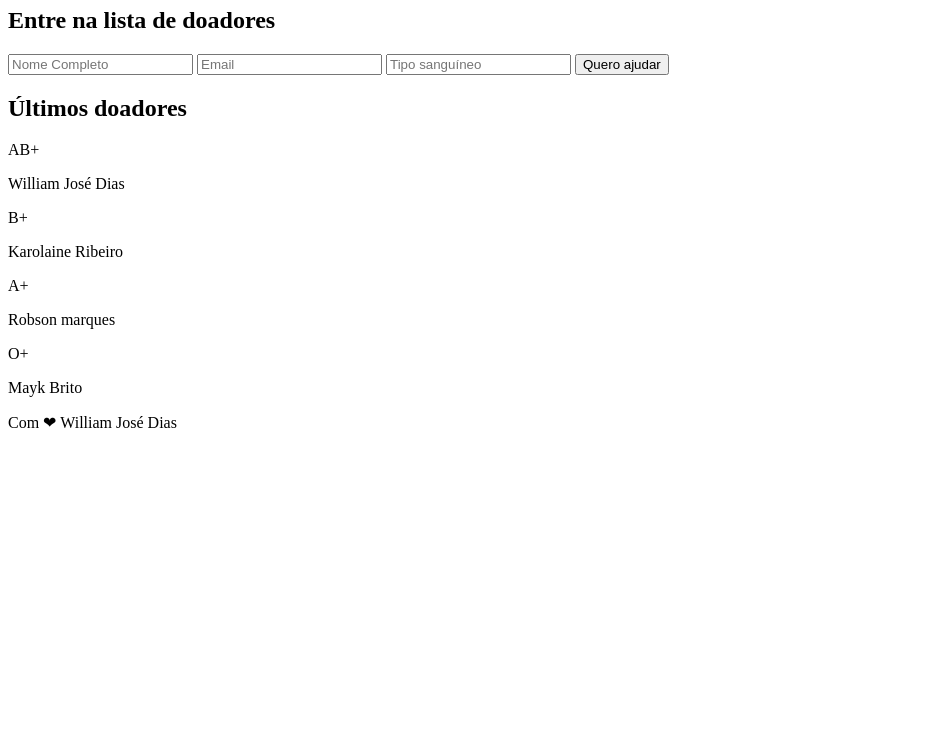
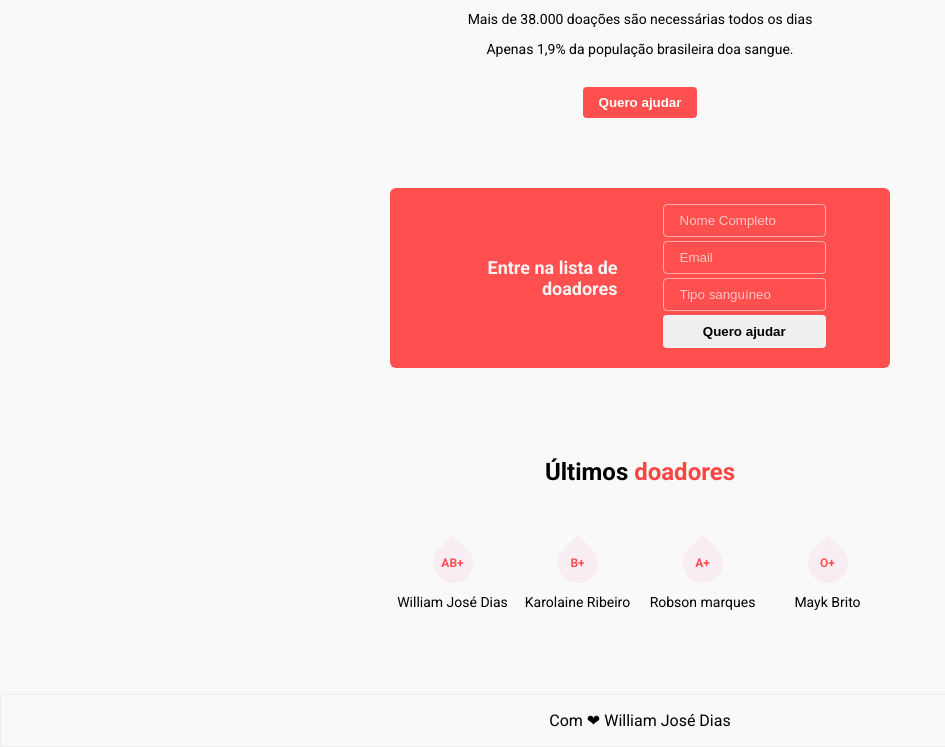
Before and after one commit to WilliamWJD/Doe, a plain HTML site: page index.html in a window 1280 px wide. Shown: the part 263-1010 px from the top of the page, without its empty margins (0-945 px from the left). Before the commit the page ends 800 px from the top, so only its background shows below. Drawn offline with Linux system fonts and the light colour scheme.

Commit message:
Estilizando a página

```diff
--- a/index.html
+++ b/index.html
@@ -5,12 +5,14 @@
     <meta charset="UTF-8">
     <meta name="viewport" content="width=device-width, initial-scale=1.0">
     <meta http-equiv="X-UA-Compatible" content="ie=edge">
+    <link href="https://fonts.googleapis.com/css?family=Roboto:400,700&display=swap" rel="stylesheet">
+    <link rel="stylesheet" href="./style.css">
     <title>Maratona - Dev</title>
 </head>
 
 <body>
     <header>
-        <h1>DOE</h1>
+        <img class="logo" src="./assets/logo.png" alt="DOE">
         <h2>A sua doação importa</h2>
         <p>Até 3 vidas com 1 doação</p>
         <p>Mais de 38.000 doações são necessárias todos os dias</p>
@@ -29,7 +31,7 @@
     </section>
 
     <main>
-        <h2>Últimos doadores</h2>
+        <h2>Últimos <span>doadores</span></h2>
         <section class="donors">
             <div class="donor">
                 <div class="blood">
--- /dev/null
+++ b/style.css
@@ -0,0 +1,130 @@
+*{
+    box-sizing:border-box;
+}
+
+html, body{
+    margin:0;
+}
+
+body{
+    display: flex;
+    flex-direction: column;
+    height: 100vh;
+    font-family: Roboto, sans-serif;
+    background-color: #f9f9f9;
+}
+
+header, main, footer{
+    text-align: center;
+}
+
+header .logo{
+    width: 120px;
+    margin: 60px 0;
+}
+
+header p{
+    font-size: 14px;
+}
+
+section.form{
+    display: grid;
+    grid-template-columns: 1fr 1fr;
+    grid-gap: 45px;
+    background-color:#ff4f4f;
+    padding: 16px 64px;
+    align-items: center;
+    border-radius: 6px;
+}
+
+form input, form button{
+    width: 100%;
+    box-sizing: border-box;
+    margin-bottom: 4px;
+    padding: 8px 16px;
+    border-radius: 4px;
+    border: 1px solid #ffffff88;
+}
+
+form input{
+    background-color: transparent;
+}
+
+form input::placeholder{
+    color:#ffffffaa;
+}
+
+form button{
+    font-weight: bold;
+}
+
+main .donors{
+    display: grid;
+    grid-template-columns: 1fr 1fr 1fr 1fr;
+}
+
+header, .form, main{
+    margin: 0 auto 70px;
+    width: 90%;
+    max-width: 500px;
+}
+
+header button{
+    margin-top: 16px;
+    padding: 8px 16px;
+    border-radius: 4px;
+    background-color:#ff4f4f;
+    color:#fff;
+    font-weight: bold;
+    border:none;
+}
+
+header h1, main h2{
+    margin-bottom: 70px;
+}
+
+h1 h2{
+    color:#000000cc;
+}
+
+main h2 span{
+    color: #ff4444;
+}
+
+.form h2{
+    text-align: right;
+    color:#ffffffee;
+    font-size: 18px;
+}
+
+.blood{
+    color:#ff4f4f;
+    font-weight: bold;
+    font-size: 12px;
+    display: flex;
+    align-items: center;
+    justify-content: center;
+    position: relative;
+}
+
+.blood::before{
+    content: "";
+    background-color:#ff4faf11;
+    width: 40px;
+    height: 40px;
+    position: absolute;
+    border-radius: 50%;
+    border-top-right-radius: 0;
+    transform: rotate(-45deg);
+}
+
+.donor p{
+    margin-top: 24px;
+    font-size: 14px;
+}
+
+footer{
+    margin-top: auto;
+    padding: 16px;
+    border:1px solid #eee;
+}
```
Also changed, not shown: assets/logo.png (added).
